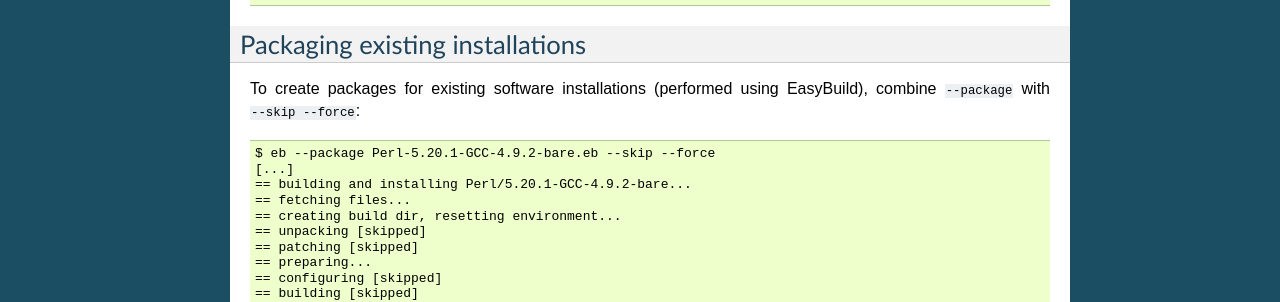
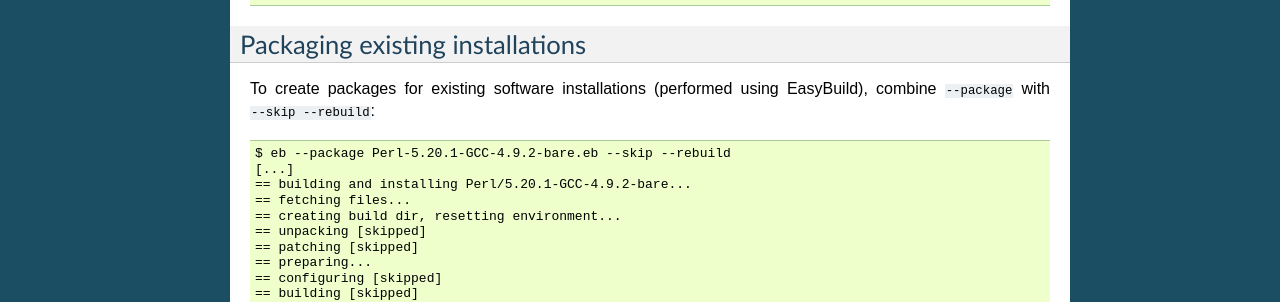
Before and after one commit to easybuilders/easybuild, a Sphinx documentation site: the page built from docs/Packaging_support.rst, in a window 1280 px wide and 900 px high, scrolled down 2035 px. Shown: the part 312-614 px from the top of the window. Built offline with Sphinx 7.4.7, drawn with Linux system fonts in a browser that asks for light colours; some of the changed text lies outside the part shown.

Commit message:
use --rebuild consistently rather than using --force

```diff
--- a/docs/Integration_with_GitHub.rst
+++ b/docs/Integration_with_GitHub.rst
@@ -383,7 +383,7 @@ summary) will be placed in the respective pull request. This makes it a very pow
 
 Example::
 
-    $ eb --from-pr 3153 --force --upload-test-report
+    $ eb --from-pr 3153 --rebuild --upload-test-report
     == temporary log file in case of crash /tmp/eb-aqk20q/easybuild-wuyZBV.log
     == processing EasyBuild easyconfig /tmp/eb-aqk20q/files_pr3153/EasyBuild/EasyBuild-2.8.1.eb
     == building and installing EasyBuild/2.8.1...
@@ -397,7 +397,7 @@ Example::
 
 The resulting test report can be viewed at https://gist.github.com/1cb2db8a2913a1b8ddbf1c6fee3ff83c .
 
-.. note:: It is common to use ``--force`` in combination with ``--upload-test-report``, to ensure that all easyconfigs
+.. note:: It is common to use ``--rebuild`` in combination with ``--upload-test-report``, to ensure that all easyconfigs
           in the pull request are rebuilt, resulting in a complete test report.
 
 .. _github_test_report_env_filter:
--- a/docs/Packaging_support.rst
+++ b/docs/Packaging_support.rst
@@ -153,9 +153,9 @@ Packaging existing installations
 --------------------------------
 
 To create packages for existing software installations (performed using EasyBuild), combine ``--package`` with
-``--skip --force``::
+``--skip --rebuild``::
 
-    $ eb --package Perl-5.20.1-GCC-4.9.2-bare.eb --skip --force
+    $ eb --package Perl-5.20.1-GCC-4.9.2-bare.eb --skip --rebuild
     [...]
     == building and installing Perl/5.20.1-GCC-4.9.2-bare...
     == fetching files...
--- a/docs/Using_the_EasyBuild_command_line.rst
+++ b/docs/Using_the_EasyBuild_command_line.rst
@@ -265,8 +265,8 @@ Use ``eb --rebuild`` to rebuild a given easyconfig/module.
 Forced reinstallation, ``--force`` / ``-f``
 ~~~~~~~~~~~~~~~~~~~~~~~~~~~~~~~~~~~~~~~~~~~
 
-Use ``eb --force/-f`` to force the reinstallation of a given easyconfig/module. The behaviour of ``--force`` is the same as
-``--rebuild`` and ``--ignore-osdeps``.
+Use ``eb --force``/``-f`` to force the reinstallation of a given easyconfig/module.
+The behavior of ``--force`` is the same as ``--rebuild`` and ``--ignore-osdeps``.
 
 .. warning:: Use with care, since the reinstallation of existing modules will be done without requesting confirmation first!
 
```
